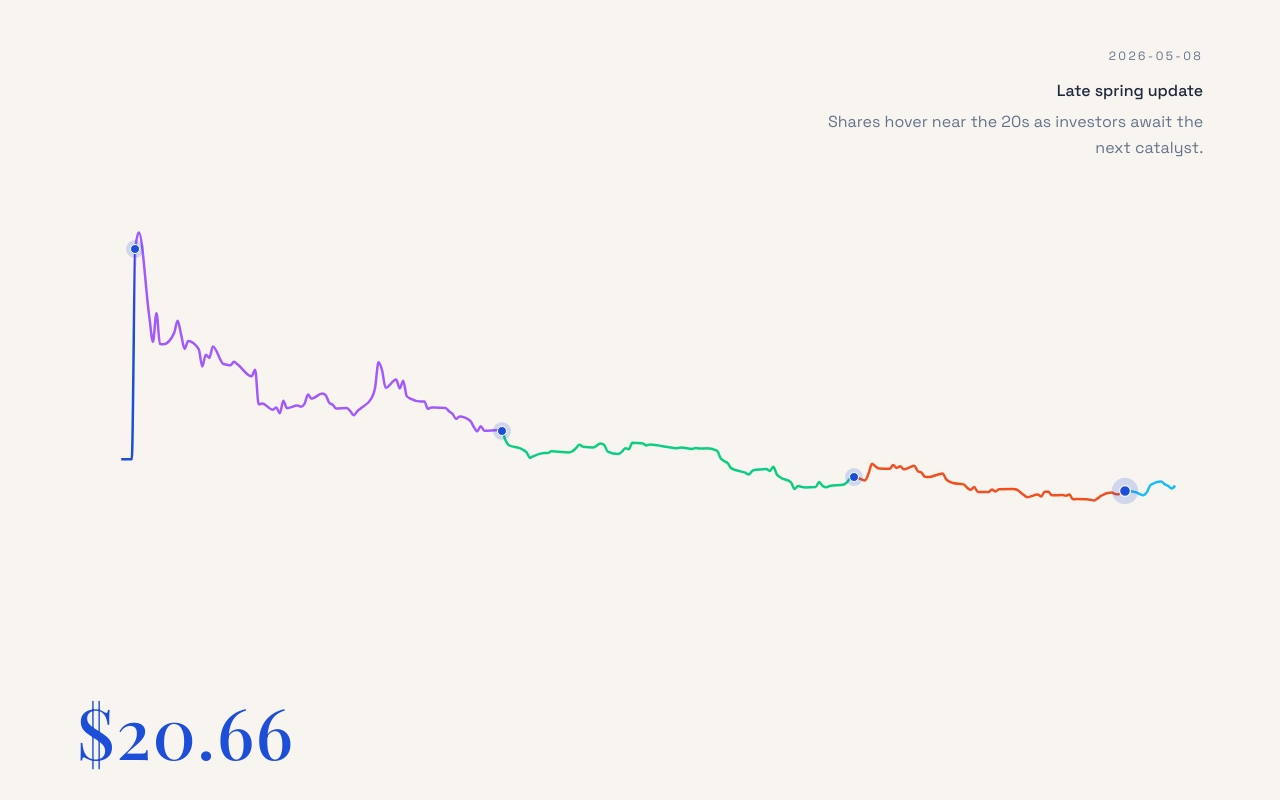
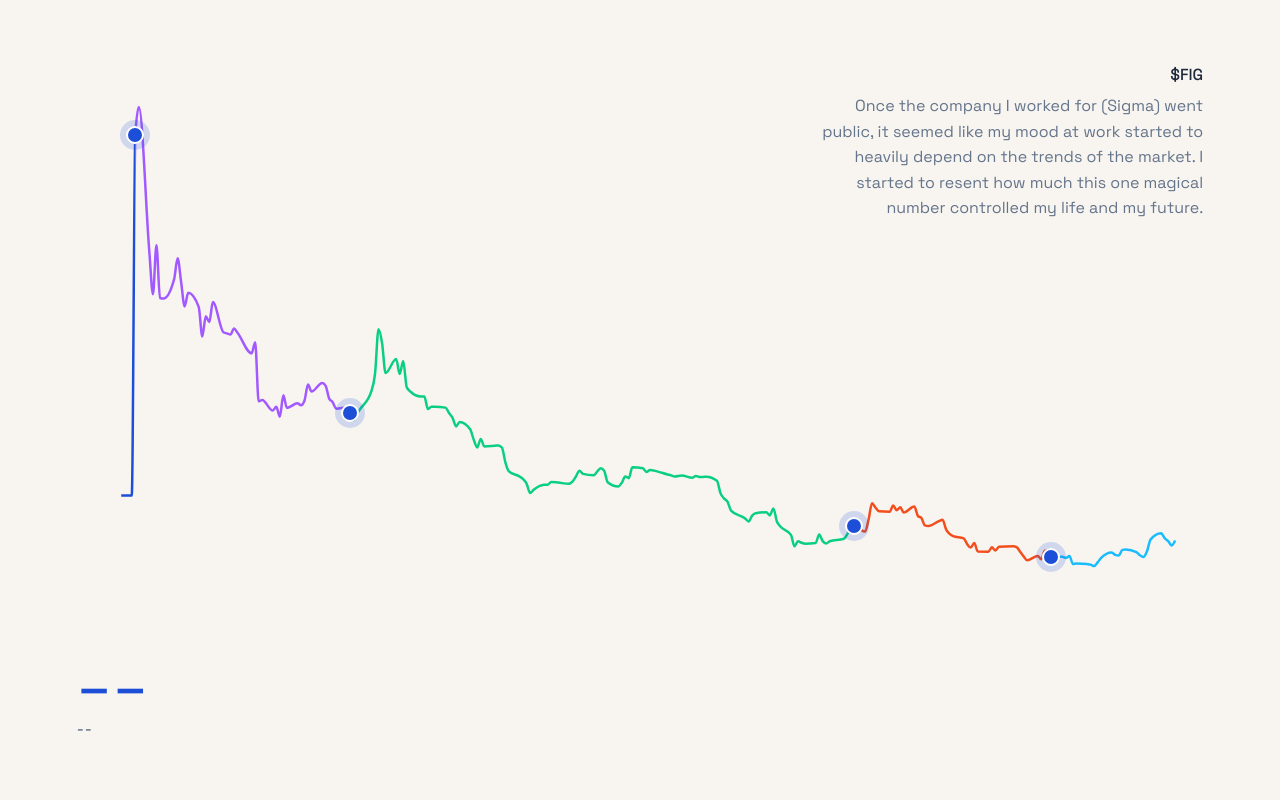
Before and after one commit to leviv/stories, a SvelteKit app: page /fig in a window 1280 px wide. Built offline with nearby package versions, Linux system fonts and the light colour scheme; a web font is replaced by a local one.

Commit message:
fix pages

```diff
--- a/src/lib/cold/SatelliteView.svelte
+++ b/src/lib/cold/SatelliteView.svelte
@@ -31,7 +31,8 @@
 		let isCancelled = false;
 
 		const run = async () => {
-			const isDefaultAddress = Math.abs(currentLat - 40.7295133) < 0.0001 && Math.abs(currentLng - -73.9964609) < 0.0001;
+			const isDefaultAddress =
+				Math.abs(currentLat - 40.7295133) < 0.0001 && Math.abs(currentLng - -73.9964609) < 0.0001;
 			if (!baseSatelliteUrl) {
 				if (isDefaultAddress) {
 					baseSatelliteUrl = '/nyu/satellite.jpg';
--- a/src/lib/cold/StreetViewBackground.svelte
+++ b/src/lib/cold/StreetViewBackground.svelte
@@ -51,12 +51,13 @@
 
 		const run = async () => {
 			try {
-				const isDefaultAddress = Math.abs(currentLat - 40.7295133) < 0.0001 && Math.abs(currentLng - -73.9964609) < 0.0001;
+				const isDefaultAddress =
+					Math.abs(currentLat - 40.7295133) < 0.0001 && Math.abs(currentLng - -73.9964609) < 0.0001;
 				const totalImageSteps = Math.ceil((currentMaxSteps - 1) / 2);
 
 				if (!panoIdsPromise) {
 					if (isDefaultAddress) {
-						panoIdsPromise = fetch('/nyu/panoIds.json').then(res => res.json());
+						panoIdsPromise = fetch('/nyu/panoIds.json').then((res) => res.json());
 					} else {
 						panoIdsPromise = getHistoricalPanoIds(
 							currentLat,
--- a/src/lib/fig/FigStockChart.svelte
+++ b/src/lib/fig/FigStockChart.svelte
@@ -23,8 +23,9 @@
 	export let events: FigEventPoint[] = [];
 	export let height = 360;
 	export let selectedEventId: string | null = null;
-	export let onhover: ((data: { price: number; event: FigEventPoint } | null) => void) | undefined =
-		undefined;
+	export let onhover:
+		| ((data: { price: number; event: FigEventPoint; ts?: number } | null) => void)
+		| undefined = undefined;
 	export let onclickchart: ((event: FigEventPoint) => void) | undefined = undefined;
 
 	const padding = {
@@ -245,7 +246,7 @@
 	$: {
 		if (cursorPoint) {
 			const activeEv = getSegmentEvent(cursorPoint.ts);
-			onhover?.({ price: cursorPoint.price, event: activeEv });
+			onhover?.({ price: cursorPoint.price, event: activeEv, ts: cursorPoint.ts });
 		} else {
 			onhover?.(null);
 		}
@@ -283,27 +284,34 @@
 		};
 	};
 
-	const handlePointerLeave = () => {
-		hoverSplitX = null;
-		cursorPoint = null;
+	const handlePointerDown = (event: PointerEvent) => {
+		const target = event.currentTarget as HTMLElement;
+		target.setPointerCapture(event.pointerId);
+		handlePointerMove(event);
 	};
 
-	const handleClick = () => {
+	const handlePointerUp = (event: PointerEvent) => {
+		const target = event.currentTarget as HTMLElement;
+		target.releasePointerCapture(event.pointerId);
 		if (cursorPoint) {
 			const activeEv = getSegmentEvent(cursorPoint.ts);
 			onclickchart?.(activeEv);
 		}
 	};
+
+	const handlePointerLeave = () => {
+		hoverSplitX = null;
+		cursorPoint = null;
+	};
 </script>
 
-<!-- svelte-ignore a11y_click_events_have_key_events -->
-<!-- svelte-ignore a11y_no_noninteractive_element_interactions -->
 <div
 	class="chart-shell"
 	bind:clientWidth={width}
+	on:pointerdown={handlePointerDown}
 	on:pointermove={handlePointerMove}
+	on:pointerup={handlePointerUp}
 	on:pointerleave={handlePointerLeave}
-	on:click={handleClick}
 	role="img"
 	aria-label="Stock price chart"
 >
@@ -376,6 +384,7 @@
 		color: var(--fig-text, #1e293b);
 		font-family: inherit;
 		cursor: crosshair;
+		touch-action: none;
 	}
 
 	.chart-svg {
@@ -412,14 +421,14 @@
 	.event-dot {
 		position: absolute;
 		display: block;
-		width: 10px;
-		height: 10px;
+		width: 18px;
+		height: 18px;
 		padding: 0;
-		border: 1px solid #ffffff;
+		border: 2px solid #ffffff;
 		border-radius: 50%;
 		background: var(--fig-dot, #1d4ed8);
 		transform: translate(-50%, -50%);
-		box-shadow: 0 0 0 4px var(--fig-dot-ring, rgba(29, 78, 216, 0.18));
+		box-shadow: 0 0 0 6px var(--fig-dot-ring, rgba(29, 78, 216, 0.18));
 		cursor: pointer;
 		pointer-events: auto;
 		transition:
@@ -428,8 +437,8 @@
 	}
 
 	.event-dot.is-active {
-		transform: translate(-50%, -50%) scale(1.2);
-		box-shadow: 0 0 0 6px var(--fig-dot-ring, rgba(29, 78, 216, 0.18));
+		transform: translate(-50%, -50%) scale(1.3);
+		box-shadow: 0 0 0 8px var(--fig-dot-ring, rgba(29, 78, 216, 0.18));
 	}
 
 	.hover-line {
--- a/src/lib/fig/fig-stock.json
+++ b/src/lib/fig/fig-stock.json
@@ -1,24 +1,28 @@
 {
+	"intro": {
+		"title": "$FIG",
+		"description": "Once the company I worked for (Sigma) went public, it seemed like my mood at work started to heavily depend on the trends of the market. I started to resent how much this one magical number controlled my life and my future."
+	},
 	"events": [
 		{
 			"date": "2025-07-31",
-			"title": "Public debut",
-			"description": "FIG begins trading with heavy volume and a volatile first close."
+			"title": "$FIG goes public",
+			"description": "The best day of my career. I went to Wall Street to watch the opening bell ring and the stock price climb to a number higher than any of us thought possible. I told my coworker $FIG hit $100 as a joke, but it was true by the end of the day. I went to the afterparty surrounded by people who were now worth millions (or in the case of the CEO) billions of dollars."
 		},
 		{
-			"date": "2025-11-12",
-			"title": "Platform updates",
-			"description": "Developer tooling announcements bring a short-lived bounce."
+			"date": "2025-09-30",
+			"title": "The first opportunity to sell",
+			"description": "By the time the first lockup expired, sentiment was still high, but the stock price was down. I believed in the future of Figma, and have regretted not selling every day for the past 6 months."
 		},
 		{
-			"date": "2026-02-20",
-			"title": "Volatility spike",
-			"description": "Heavy volume sessions reset expectations after a rapid slide."
+			"date": "2026-02-21",
+			"title": "Passed up for promotion.",
+			"description": "The stock hit an all time low, even lower than the IPO price of $33. I had seen so much money slip through my fingers, and my morale was low. It sunk even lower when I was informed by my manager that I would not be getting the long-awaited promo that I hoped for. I started to silently hope that the company go through a round of lay-offs."
 		},
 		{
-			"date": "2026-05-08",
-			"title": "Late spring update",
-			"description": "Shares hover near the 20s as investors await the next catalyst."
+			"date": "2026-04-17",
+			"title": "Submitted my two weeks",
+			"description": "Unable to work from China or take more than two weeks off of work, I submitted my notice so that I could attend my final semester of NYU in Shanghai. I felt much more nostalgic than I had anticipated, and still cant believe that five year chapter of my life is over."
 		}
 	]
 }
--- a/src/routes/fig/+page.svelte
+++ b/src/routes/fig/+page.svelte
@@ -120,11 +120,22 @@
 		})
 		.filter((item): item is FigEventWithTs => item !== null);
 
-	let lockedFigEvent = figEvents[figEvents.length - 1] ?? null;
-	let hoveredData: { price: number; event: FigEventWithTs } | null = null;
+	let lockedFigEvent: any = {
+		id: 'intro',
+		title: figData.intro.title,
+		description: figData.intro.description
+	};
+	let hoveredData: { price: number; event: FigEventWithTs; ts?: number } | null = null;
 
+	let chartHeight = 360;
 	$: displayEvent = hoveredData ? hoveredData.event : lockedFigEvent;
 	$: displayPrice = hoveredData ? hoveredData.price : lockedFigEvent?.price;
+	$: displayTs = hoveredData?.ts ?? lockedFigEvent?.ts ?? null;
+	$: displayDate = displayTs
+		? new Intl.DateTimeFormat('en-US', { month: 'short', day: 'numeric', year: 'numeric' }).format(
+				new Date(displayTs * 1000)
+			)
+		: '--';
 </script>
 
 <section class="fig-page">
@@ -134,9 +145,11 @@
 		<p class="active-body">{displayEvent?.description ?? ''}</p>
 	</header>
 
+	<div class="chart-container" bind:clientHeight={chartHeight}>
 		<FigStockChart
 			{series}
 			events={figEvents}
+			height={chartHeight > 0 ? chartHeight : 360}
 			selectedEventId={lockedFigEvent?.id ?? null}
 			onhover={(data) => {
 				hoveredData = data as any;
@@ -145,13 +158,19 @@
 				lockedFigEvent = event as FigEventWithTs;
 			}}
 		/>
+	</div>
 
+	<div class="bottom-left">
 		<p class="price">{displayPrice != null ? '$' + displayPrice.toFixed(2) : '--'}</p>
+		<p class="hover-date">{displayDate}</p>
+	</div>
 </section>
 
 <style>
 	@import url('https://fonts.googleapis.com/css2?family=Playfair+Display:wght@500;600&family=Space+Grotesk:wght@400;500&display=swap');
 	.fig-page {
+		position: relative;
+		box-sizing: border-box;
 		--fig-bg: #f8f5f0;
 		--fig-text: #1e293b;
 		--fig-muted: #64748b;
@@ -165,7 +184,7 @@
 
 		display: flex;
 		flex-direction: column;
-		min-height: 100vh;
+		min-height: 100dvh;
 		padding: 48px clamp(20px, 6vw, 96px) 64px;
 		background: var(--fig-bg);
 		color: var(--fig-text);
@@ -173,20 +192,49 @@
 	}
 
 	.page-header {
+		position: absolute;
+		top: 48px;
+		right: clamp(20px, 6vw, 96px);
+		z-index: 10;
+		pointer-events: none;
 		display: grid;
-		align-self: flex-end;
 		text-align: right;
 		gap: 8px;
-		margin-bottom: 28px;
 		max-width: 400px;
 	}
 
+	.chart-container {
+		flex: 1;
+		display: flex;
+		flex-direction: column;
+		min-height: 300px;
+		margin-bottom: 20px;
+	}
+
+	.bottom-left {
+		margin-top: auto;
+		display: flex;
+		flex-direction: column;
+		gap: 2px;
+	}
+
 	.price {
-		margin-top: auto;
+		margin: 0;
 		font-family: 'Playfair Display', 'Times New Roman', serif;
 		font-size: clamp(2.6rem, 6vw, 4.4rem);
 		letter-spacing: 0.02em;
 		color: var(--fig-line);
+		line-height: 1;
+	}
+
+	.hover-date {
+		margin: 0;
+		font-family: 'Space Grotesk', 'Helvetica Neue', sans-serif;
+		font-size: 1rem;
+		font-weight: 500;
+		color: var(--fig-muted);
+		letter-spacing: 0.05em;
+		text-transform: uppercase;
 	}
 
 	.active-date {
--- a/src/routes/scooter/+page.svelte
+++ b/src/routes/scooter/+page.svelte
@@ -469,7 +469,7 @@
 </script>
 
 <svelte:head>
-	<title>Scooter Game</title>
+	<title>Scooter Sprint</title>
 	<link
 		href="https://fonts.googleapis.com/css2?family=Inter:wght@400;500;800&display=swap"
 		rel="stylesheet"
@@ -550,7 +550,7 @@
 	{#if gameState === 'INTRO'}
 		<div class="overlay" transition:fade={{ duration: 300 }}>
 			<div class="content">
-				<h1>Scooter Game<br /><span class="subtitle-cn">踏板车游戏</span></h1>
+				<h1>Scooter Sprint<br /><span class="subtitle-cn">踏板车游戏</span></h1>
 				<div class="intro-scooter-container">
 					<img
 						class="intro-scooter"
```
Also changed, not shown: src/lib/body/story.json (+10 -5 lines), src/routes/body/+page.svelte (+36 -14 lines), src/routes/cold/+page.svelte (+19 -4 lines). Lines whose indentation alone changed are shown as unchanged.
